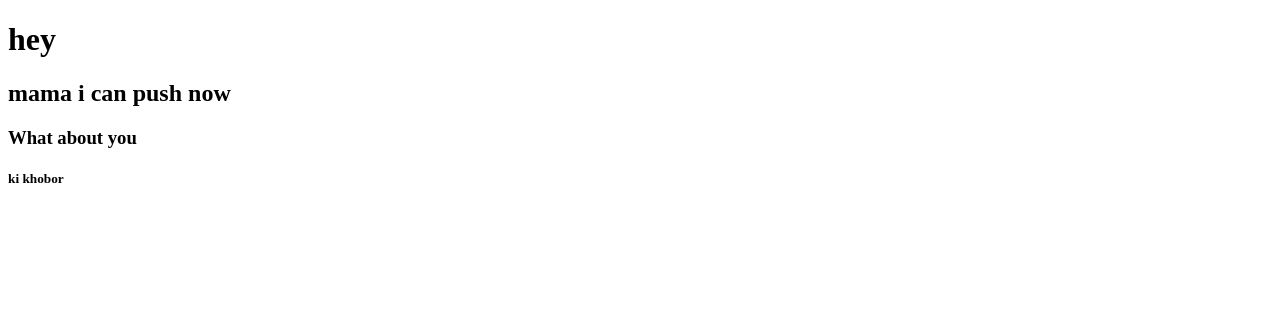
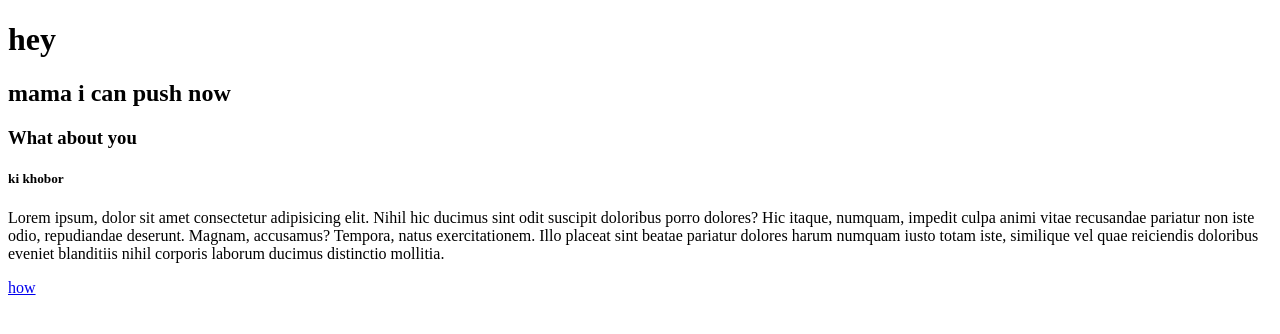
Before and after one commit to emoncse2020/second-repo, a plain HTML site: page index.html in a window 1280 px wide. Drawn offline with Linux system fonts and the light colour scheme.

Commit message:
final commit

```diff
--- a/index.html
+++ b/index.html
@@ -10,6 +10,8 @@
     <h2>mama i can push now</h2>
     <h3>What about you</h3>
     <h5>ki khobor</h5>
+    <p>Lorem ipsum, dolor sit amet consectetur adipisicing elit. Nihil hic ducimus sint odit suscipit doloribus porro dolores? Hic itaque, numquam, impedit culpa animi vitae recusandae pariatur non iste odio, repudiandae deserunt. Magnam, accusamus? Tempora, natus exercitationem. Illo placeat sint beatae pariatur dolores harum numquam iusto totam iste, similique vel quae reiciendis doloribus eveniet blanditiis nihil corporis laborum ducimus distinctio mollitia.</p>
+    <a href="#">how</a>
 </body>
 
 
```
